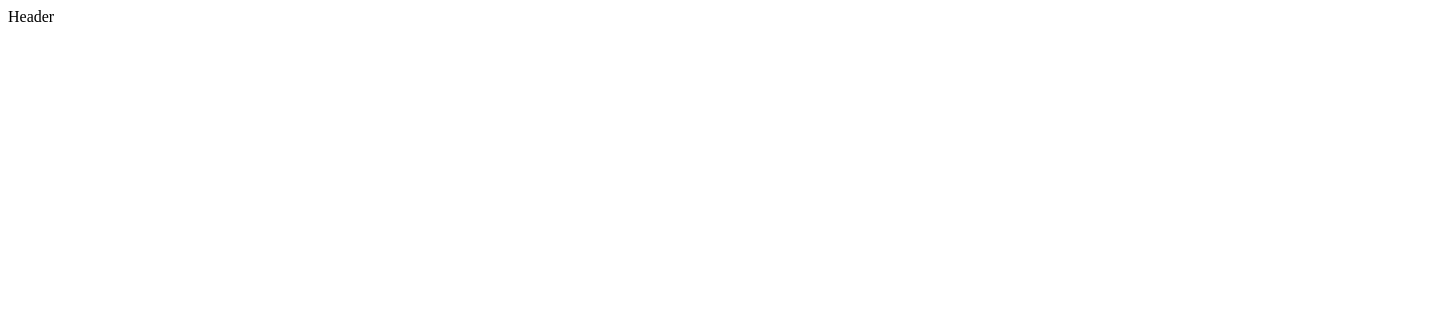
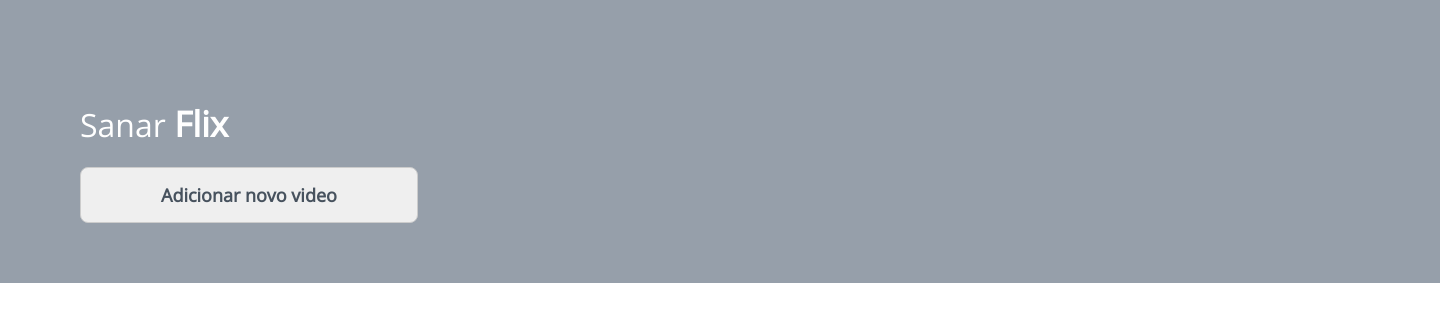
Before and after one commit to tiagooliveira08/SanarFlix-Desafio, a React app in the folder player/: page / in a window 1280 px wide. Shown: the whole page, 1440 px wide, since content can reach past the window. Built offline with nearby package versions, Linux system fonts and the light colour scheme.

Commit message:
adicionando arquivos de novos componentes, adicionado button componente

```diff
--- a/player/package.json
+++ b/player/package.json
@@ -3,6 +3,7 @@
   "version": "0.1.0",
   "private": true,
   "dependencies": {
+    "node-sass": "^4.10.0",
     "react": "^16.6.3",
     "react-dom": "^16.6.3",
     "react-redux": "^6.0.0",
--- a/player/public/index.html
+++ b/player/public/index.html
@@ -5,7 +5,7 @@
     <link rel="shortcut icon" href="%PUBLIC_URL%/favicon.ico">
     <meta name="viewport" content="width=device-width, initial-scale=1, shrink-to-fit=no">
     <meta name="theme-color" content="#000000">
-
+    <link href="https://fonts.googleapis.com/css?family=Open+Sans" rel="stylesheet">
     <link rel="manifest" href="%PUBLIC_URL%/manifest.json">
     <title>React App</title>
   </head>
--- /dev/null
+++ b/player/src/components/Button/index.js
@@ -0,0 +1,26 @@
+import React from "react";
+import propTypes  from "prop-types";
+import "./style.scss";
+
+const Button = ({text, color, backgroundColor}) =>  {
+
+const buttonStyle = {
+	backgroundColor,
+	color
+}
+	return <button class="button" style={buttonStyle}>{text}</button>
+}
+
+Button.defaultProps = {
+	text : "Button"
+}
+
+Button.propTypes = {
+	text : propTypes.string,
+	color: propTypes.string,
+	backgroundColor  : propTypes.string
+}
+
+
+
+export default Button;
--- /dev/null
+++ b/player/src/components/Button/style.scss
@@ -0,0 +1,11 @@
+.button {
+	padding:  15px 80px;
+	text-align: center;
+	border: 1px solid #ccc;
+	color : #47525E;
+	cursor : pointer;
+	border-radius:  8px;
+	font-weight: 600;
+	font-family: 'Open Sans', sans-serif;
+	font-size : 18px;
+}
--- a/player/src/components/index.js
+++ b/player/src/components/index.js
@@ -1 +1,5 @@
-index.js
+import Button from "./Button";
+
+export {
+	Button
+};
--- /dev/null
+++ b/player/src/config/reset/style.scss
@@ -0,0 +1,8 @@
+body,html {
+	font-family: 'Open Sans', sans-serif;
+	box-sizing: border-box;
+}
+*{
+	padding: 0;
+	margin: 0;
+}
--- a/player/src/containers/Header/index.js
+++ b/player/src/containers/Header/index.js
@@ -1,12 +1,18 @@
 import React, { Component } from "react";
+import {  Button } from "./../../components";
+import "./style.scss";
 
 class Header extends Component {
 
 	render(){
 		return (
-			<div>
+			<div className="header">
+				<h1 className="header__hat">
+					Sanar <span>Flix</span>
+				</h1>
+				<Button text="Adicionar novo video"/>
 
-				Header
+
 			</div>
 		)
 	}
--- /dev/null
+++ b/player/src/containers/Header/style.scss
@@ -0,0 +1,15 @@
+.header {
+	width: 100%;
+	padding: 100px 80px 60px 80px;
+	background-color: #969FAA;
+}
+.header__hat {
+	display: block;
+	color : #fff;
+	margin-bottom: 20px;
+	font-weight: 400;
+	span {
+		font-weight: 600;
+		font-size: 35px;
+	}
+}
--- a/player/src/redux/reducers/index.js
+++ b/player/src/redux/reducers/index.js
@@ -1,5 +1,7 @@
 import moviesReducer from "./moviesReducer";
+import searchReducer from "./searchReducer";
 
 export  {
-	moviesReducer
+	moviesReducer,
+	searchReducer
 }
--- a/player/src/redux/reducers/moviesReducer/index.js
+++ b/player/src/redux/reducers/moviesReducer/index.js
@@ -1,5 +1,16 @@
-const moviesReducer = () => ({
-	test: 123
-});
+const initialState = {
+	movies : []
+}
+
+const moviesReducer = (state = initialState, action) => {
+
+	switch(action.type) {
+		case  "MOVIES" : {
+			console.log("movies");
+			return { ...state }
+		}
+		default : return { ...state }
+	}
+};
 
 export default moviesReducer;
--- a/player/src/redux/reducers/searchReducer/index.js
+++ b/player/src/redux/reducers/searchReducer/index.js
@@ -0,0 +1,17 @@
+const initialState = {
+	SearchValue : ""
+}
+
+const searchReducer = (state = initialState, action) => {
+
+	switch(action.type) {
+		case "TEST" : {
+			console.log("enter test")
+		}
+
+		default : return {...state}
+	}
+	return { test : 123 }
+}
+
+export default searchReducer;
--- a/player/src/redux/store/index.js
+++ b/player/src/redux/store/index.js
@@ -1,10 +1,11 @@
 import { createStore, combineReducers } from "redux";
-import { moviesReducer } from "./../reducers";
+import { moviesReducer, searchReducer } from "./../reducers";
 
 const reducersCombined = combineReducers({
-	moviesReducer
+	moviesReducer,
+	searchReducer
 })
 
-const store = createStore(moviesReducer);
-
+const store = createStore(reducersCombined);
+store.subscribe( () => console.log(store.getState()));
 export default store;
--- a/player/src/views/Home/index.js
+++ b/player/src/views/Home/index.js
@@ -1,5 +1,6 @@
 import React, { Component } from "react";
 import { Header } from "./../../containers";
+import "./../../config/reset/style.scss";
 
 const Home = () => (
 
```
Also changed, not shown: 1 other file.
